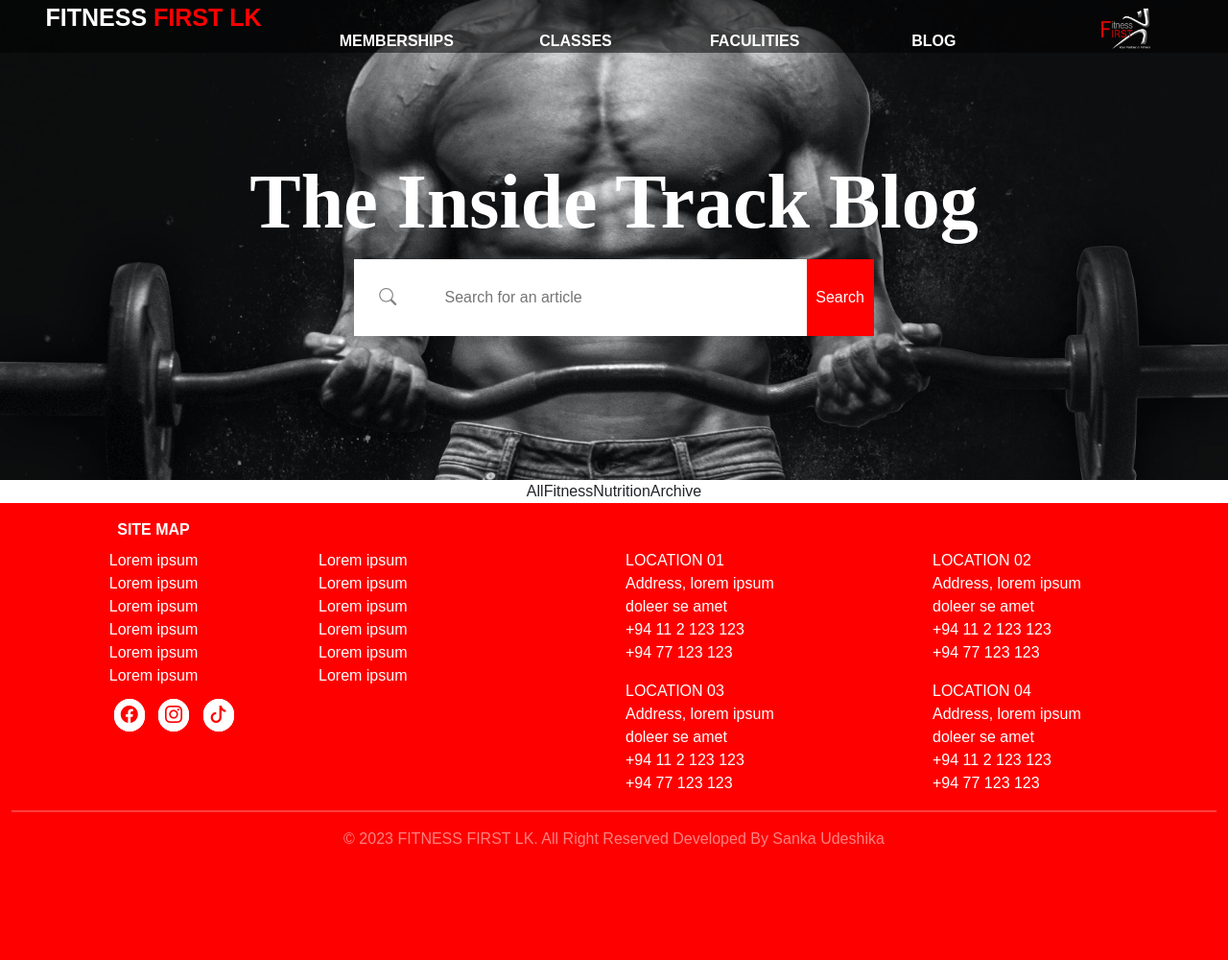
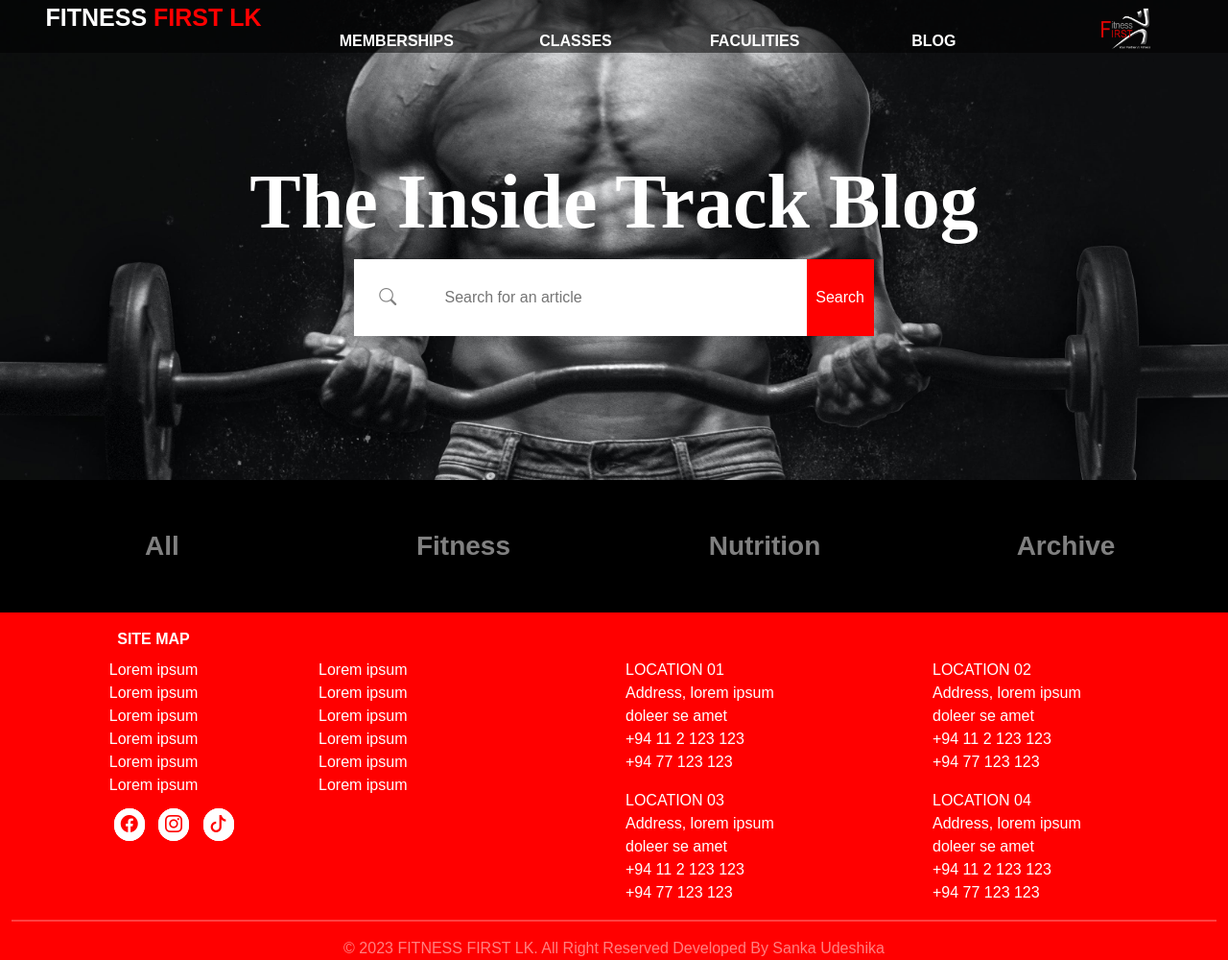
Before and after one commit to SankaUdeshika/FitnessFirstLK, a PHP site: page /blog.php in a window 1280 px wide. Shown: the whole page at 96% size. Before the commit the page ends 882 px from the top, so only its background shows below. Run offline with PHP 8.4, Linux system fonts and the light colour scheme; some web fonts are replaced.

Commit message:
Done Design Blog Category

```diff
--- a/blog.php
+++ b/blog.php
@@ -10,7 +10,7 @@
     <link rel="stylesheet" href="css/bootstrap.css">
 </head>
 
-<body>
+<body class="bg-black">
 
     <!-- preloader -->
     <div class="col-12 preloader " id="preloader">
@@ -55,11 +55,19 @@
 
             <!-- Blog Category -->
 
-            <div class="col-12 text-center d-flex justify-content-center">
-                <span>All</span>
-                <span>Fitness</span>
-                <span>Nutrition</span>
-                <span>Archive</span>
+            <div class="col-12 text-center d-flex justify-content-center text-center mt-5 mb-5">
+                <div class="col-3">
+                    <span class="text-white-50 fw-bold fs-3">All</span>
+                </div>
+                <div class="col-3">
+                    <span class="text-white-50 fw-bold fs-3" >Fitness</span>
+                </div>
+                <div class="col-3">
+                    <span class="text-white-50 fw-bold fs-3">Nutrition</span>
+                </div>
+                <div class="col-3">
+                    <span class="text-white-50 fw-bold fs-3">Archive</span>
+                </div>
             </div>
 
         </div>
```
